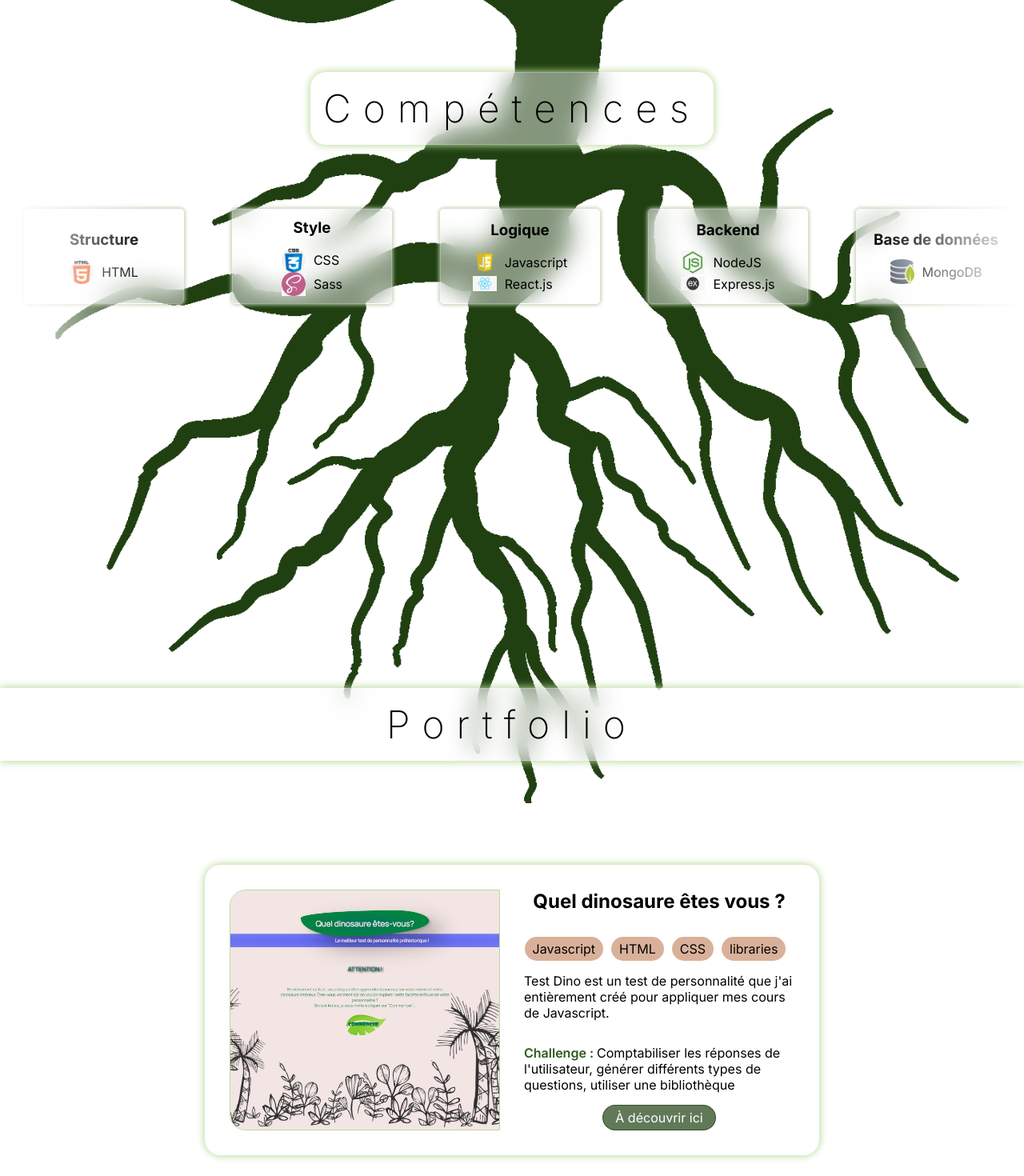
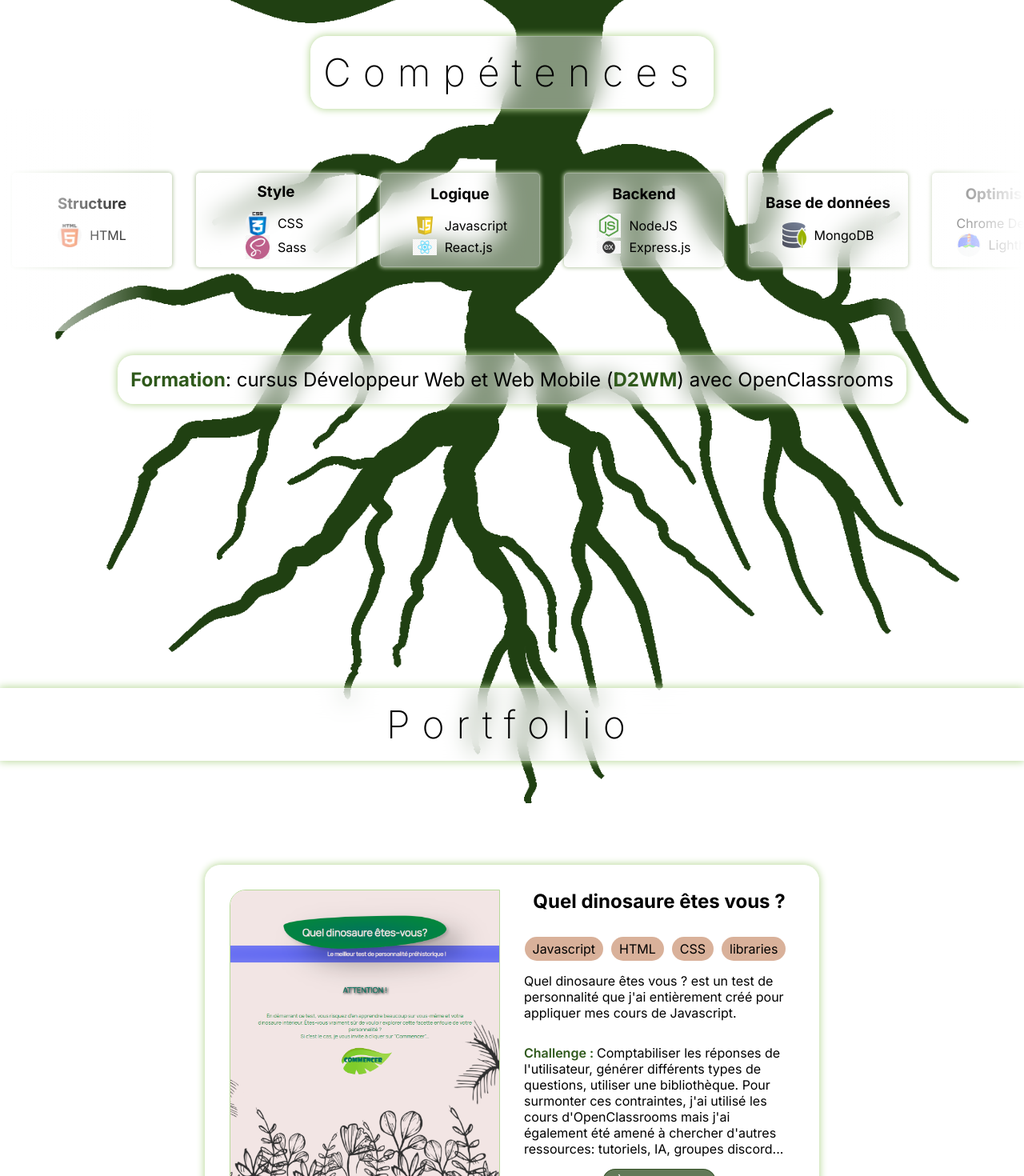
Before and after one commit to ThomasHingray/devPortfolio, a React (Create React App) app: page / in a window 1280 px wide. Shown: the part 980-2450 px from the top of the page at 80% size. Built offline with nearby package versions, Linux system fonts and the light colour scheme.

Commit message:
Carousel

```diff
--- a/src/assets/works.json
+++ b/src/assets/works.json
@@ -7,8 +7,8 @@
             "CSS",
             "libraries"
         ],
-        "description":"Test Dino est un test de personnalité que j'ai entièrement créé pour appliquer mes cours de Javascript.",
-        "challenge":"Comptabiliser les réponses de l'utilisateur, générer différents types de questions, utiliser une bibliothèque",
+        "description":"Quel dinosaure êtes vous ? est un test de personnalité que j'ai entièrement créé pour appliquer mes cours de Javascript.",
+        "challenge":"Comptabiliser les réponses de l'utilisateur, générer différents types de questions, utiliser une bibliothèque. Pour surmonter ces contraintes, j'ai utilisé les cours d'OpenClassrooms mais j'ai également été amené à chercher d'autres ressources: tutoriels, IA, groupes discord...",
         "link":"https://thomashingray.github.io/testDino/",
         "picture":"testDino"
     },
@@ -55,7 +55,7 @@
             "SASS"
         ],
         "description":"Intégrer le site de Kasa, location d'hébergements en ligne, à partir d'une maquette avec React",
-        "challenge":"Configurer la navigation avec React Router, structurer le code selon une logique de composants avec React et SASS, manipuler les hooks React",
+        "challenge":"Pour réaliser ce projet, j'ai dû apprendre à structurer mon code avec React et Sass et mettre en place un router. J'ai notamment été confronté à des difficultés pour gérer les hooks React et le passage de props. Ma veille informationnelle, les cours de Grafikart et de nombreux essais/erreurs m'ont permis de m'approprier ces fonctionnalités.",
         "link":"https://github.com/ThomasHingray/kasa",
         "picture":"kasa"
     },
--- a/src/pages/Landing/index.jsx
+++ b/src/pages/Landing/index.jsx
@@ -3,7 +3,7 @@ import barren from '../../assets/parallax/barren2.png';
 import cliff from '../../assets/parallax/cliff2.png';
 import foret from '../../assets/parallax/foret.png';
 import tree from '../../assets/parallax/tree2.png';
-import background from '../../assets/parallax/background.png';
+import background from '../../assets/parallax/background2.png';
 import { useEffect, useState } from 'react';
 
 function Landing () {
--- a/src/pages/Skills/index.jsx
+++ b/src/pages/Skills/index.jsx
@@ -36,7 +36,7 @@ function Skills() {
 
 
             <div id = "skillContainer">
-            <img src={roots} alt="background"/>
+                <img src={roots} alt="background"/>
                 <h2>Compétences</h2>
                 <div id="skillCardsContainer">
                     <div id="slider">
@@ -53,6 +53,8 @@ function Skills() {
                                 </ul>
                             </div>
                         ))}
+                    </div>
+                    <div id="slider">
                         {skillCards.map((skillCard, index) => (
                             <div className= "skillCard double" key={index}>
                                 <h3>{skillCard.category}</h3>
@@ -68,6 +70,7 @@ function Skills() {
                         ))}
                     </div>
                 </div>
+                <p><span>Formation</span>: cursus Développeur Web et Web Mobile (<span>D2WM</span>) avec OpenClassrooms</p>
             </div>
         </section>
         </>
--- a/src/sass/pages/skills.scss
+++ b/src/sass/pages/skills.scss
@@ -22,15 +22,14 @@
         width:100%;
     }
 
-    h2 {
+    h2,p {
         margin-top:30px;
         padding: 15px;
 
         color:black;
-        font-size:3em;
-        font-weight: 200;
+
         text-align: center;
-        letter-spacing: 15px;
+
 
         backdrop-filter: blur(15px);
         border: 1px solid rgba(255, 255, 255, .25);
@@ -38,12 +37,28 @@
         background-color: rgba(255, 255, 255, 0.45);
         box-shadow: 0 0 10px 1px $lightGreen;
     }
+
+    h2{
+        font-size:3em;
+        font-weight: 200;
+        letter-spacing: 15px;
+    }
+
+    p{
+        font-size:1.5em;
+    }
+
+    span{
+        color:$green;
+        font-weight: 700;
+    }
 }
 
 #skillCardsContainer {
     overflow: hidden;
     position: relative;
     width:100%;
+    white-space: nowrap;
 }
 
 #skillCardsContainer:before,
@@ -76,18 +91,22 @@
 }
 
 #slider {
-    display: flex;
-    white-space: nowrap;
+    display: inline-flex;
+
     animation: 20s slide infinite linear;
+    margin:80px 0;
 }
 
+
+
 .skillCard {
-    display:flex;
+    display:inline-flex;
     flex-direction: column;
     justify-content: center;
     align-items: center;
-    margin:80px 30px;
     min-width:200px;
+    min-height: 100px;
+    margin:0 15px;
 
     color:black;
     line-height: 1.5;
--- a/src/sass/style.css
+++ b/src/sass/style.css
@@ -133,25 +133,35 @@ nav .fa-bars {
   left: 0;
   width: 100%;
 }
-#skillContainer h2 {
+#skillContainer h2, #skillContainer p {
   margin-top: 30px;
   padding: 15px;
   color: black;
-  font-size: 3em;
-  font-weight: 200;
   text-align: center;
-  letter-spacing: 15px;
   backdrop-filter: blur(15px);
   border: 1px solid rgba(255, 255, 255, 0.25);
   border-radius: 20px;
   background-color: rgba(255, 255, 255, 0.45);
   box-shadow: 0 0 10px 1px #B9D99A;
 }
+#skillContainer h2 {
+  font-size: 3em;
+  font-weight: 200;
+  letter-spacing: 15px;
+}
+#skillContainer p {
+  font-size: 1.5em;
+}
+#skillContainer span {
+  color: #2F591B;
+  font-weight: 700;
+}
 
 #skillCardsContainer {
   overflow: hidden;
   position: relative;
   width: 100%;
+  white-space: nowrap;
 }
 
 #skillCardsContainer:before,
@@ -183,18 +193,19 @@ nav .fa-bars {
   }
 }
 #slider {
-  display: flex;
-  white-space: nowrap;
+  display: inline-flex;
   animation: 20s slide infinite linear;
+  margin: 80px 0;
 }
 
 .skillCard {
-  display: flex;
+  display: inline-flex;
   flex-direction: column;
   justify-content: center;
   align-items: center;
-  margin: 80px 30px;
   min-width: 200px;
+  min-height: 100px;
+  margin: 0 15px;
   color: black;
   line-height: 1.5;
   backdrop-filter: blur(15px);
```
Also changed, not shown: src/assets/parallax/background2.png (added), 1 other file (tests, documents, lock files or other folders).
